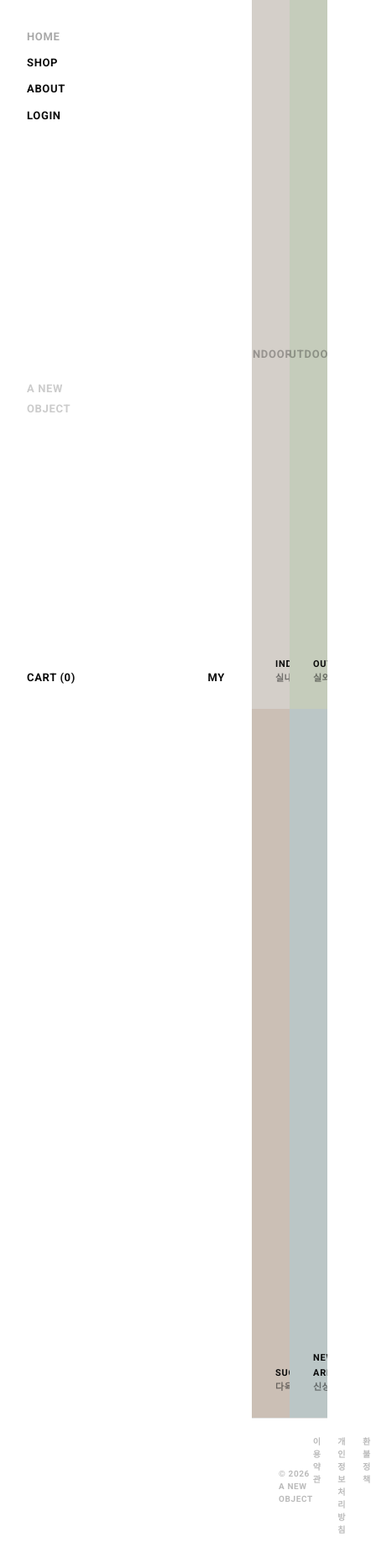
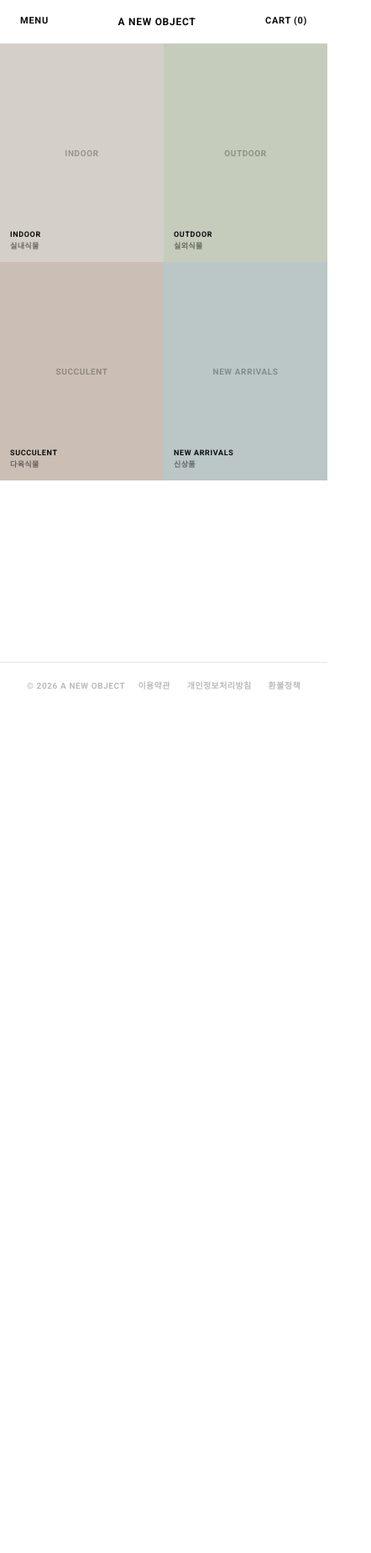
Before and after one commit to dhlim-blip/anewyobject, a Next.js app: page / in a window 390 px wide. Shown: the whole page at 84% size, 442 px wide, since content can reach past the window. After the commit the page ends 844 px from the top, so only its background shows below. Built offline with nearby package versions, Linux system fonts and the light colour scheme.

Commit message:
feat: mobile responsive layout — header, sidebar, homepage, shop grid
Co-Authored-By: Claude Sonnet 4.6 <noreply@anthropic.com>

```diff
--- a/src/app/layout.tsx
+++ b/src/app/layout.tsx
@@ -2,6 +2,7 @@ import type { Metadata } from 'next'
 import { Roboto } from 'next/font/google'
 import './globals.css'
 import Sidebar from '@/components/layout/Sidebar'
+import MobileHeader from '@/components/layout/MobileHeader'
 import Footer from '@/components/layout/Footer'
 import CartHydration from '@/components/CartHydration'
 
@@ -30,9 +31,10 @@ export default function RootLayout({ children }: { children: React.ReactNode })
     <html lang="ko" className={roboto.className}>
       <body className="min-h-screen bg-white text-[#0b0b0b] antialiased">
         <CartHydration />
+        <MobileHeader />
         <div className="flex min-h-screen">
           <Sidebar />
-          <div className="ml-[300px] flex-1 flex flex-col min-w-0">
+          <div className="pt-[52px] lg:pt-0 lg:ml-[300px] flex-1 flex flex-col min-w-0">
             {children}
             <Footer />
           </div>
--- a/src/app/page.tsx
+++ b/src/app/page.tsx
@@ -30,61 +30,38 @@ const FRAMES = [
 export default function Home() {
   return (
     <div className="grid grid-cols-2">
-      {/* Row 1 — 2 full-height frames */}
-      {FRAMES.slice(0, 2).map((frame) => (
+      {FRAMES.map((frame) => (
         <Link
           key={frame.href}
           href={frame.href}
           className="group relative block overflow-hidden"
-          style={{ height: '100vh', backgroundColor: frame.color }}
+          style={{ backgroundColor: frame.color }}
         >
+          {/* Mobile: aspect ratio / Desktop: full viewport height */}
+          <div className="aspect-[3/4] lg:aspect-auto lg:h-screen" />
+
           {/* Hover overlay */}
           <div className="absolute inset-0 bg-[#0b0b0b] opacity-0 group-hover:opacity-[0.07] transition-opacity duration-300" />
 
           {/* Center placeholder label */}
           <div className="absolute inset-0 flex items-center justify-center pointer-events-none">
-            <p className="text-[13px] font-light tracking-[0.06em] uppercase text-[#0b0b0b]/30 select-none">
+            <p className="text-[10px] lg:text-[13px] font-light tracking-[0.06em] uppercase text-[#0b0b0b]/30 select-none text-center px-2">
               {frame.label}
             </p>
           </div>
 
           {/* Bottom label */}
-          <div className="absolute bottom-7 left-7">
-            <p className="text-[11px] font-bold tracking-[0.07em] uppercase text-[#0b0b0b] leading-[1.6]">
+          <div className="absolute bottom-3 left-3 lg:bottom-7 lg:left-7">
+            <p className="text-[9px] lg:text-[11px] font-bold tracking-[0.07em] uppercase text-[#0b0b0b] leading-[1.6]">
               {frame.label}
             </p>
-            <p className="text-[11px] tracking-[0.04em] text-[#0b0b0b]/50">
+            <p className="text-[9px] lg:text-[11px] tracking-[0.04em] text-[#0b0b0b]/50">
               {frame.sub}
             </p>
           </div>
 
           {/* Arrow on hover */}
-          <div className="absolute top-7 right-7 text-[11px] font-bold tracking-[0.06em] uppercase text-[#0b0b0b] opacity-0 group-hover:opacity-100 transition-opacity duration-200">
-            →
-          </div>
-        </Link>
-      ))}
-
-      {/* Row 2 — 2 full-height frames */}
-      {FRAMES.slice(2, 4).map((frame) => (
-        <Link
-          key={frame.href}
-          href={frame.href}
-          className="group relative block overflow-hidden"
-          style={{ height: '100vh', backgroundColor: frame.color }}
-        >
-          <div className="absolute inset-0 bg-[#0b0b0b] opacity-0 group-hover:opacity-[0.07] transition-opacity duration-300" />
-
-          <div className="absolute bottom-7 left-7">
-            <p className="text-[11px] font-bold tracking-[0.07em] uppercase text-[#0b0b0b] leading-[1.6]">
-              {frame.label}
-            </p>
-            <p className="text-[11px] tracking-[0.04em] text-[#0b0b0b]/50">
-              {frame.sub}
-            </p>
-          </div>
-
-          <div className="absolute top-7 right-7 text-[11px] font-bold tracking-[0.06em] uppercase text-[#0b0b0b] opacity-0 group-hover:opacity-100 transition-opacity duration-200">
+          <div className="absolute top-3 right-3 lg:top-7 lg:right-7 text-[11px] font-bold tracking-[0.06em] uppercase text-[#0b0b0b] opacity-0 group-hover:opacity-100 transition-opacity duration-200">
             →
           </div>
         </Link>
--- a/src/app/shop/ShopGrid.tsx
+++ b/src/app/shop/ShopGrid.tsx
@@ -130,7 +130,7 @@ export default function ShopGrid({ products }: { products: Product[] }) {
   }
 
   return (
-    <div className="px-10 pt-10">
+    <div className="px-4 lg:px-10 pt-6 lg:pt-10">
       {blocks.map((block, bi) => {
         const col = (i: number) => COLORS[(block.offset + i) % COLORS.length]
         const card = (p: Product, i: number, ratio: string) => (
@@ -153,7 +153,7 @@ export default function ShopGrid({ products }: { products: Product[] }) {
 
           case 'two-equal':
             return (
-              <div key={bi} className="grid grid-cols-2 gap-x-8">
+              <div key={bi} className="grid grid-cols-2 gap-x-3 lg:gap-x-8">
                 {block.slice.map((p, i) => (
                   <div key={p.id}>{card(p, i, RATIOS.equal)}</div>
                 ))}
@@ -162,7 +162,7 @@ export default function ShopGrid({ products }: { products: Product[] }) {
 
           case 'left-wide':
             return (
-              <div key={bi} className="grid grid-cols-3 gap-x-8">
+              <div key={bi} className="grid grid-cols-3 gap-x-3 lg:gap-x-8">
                 <div className="col-span-2">{card(block.slice[0], 0, RATIOS.wide)}</div>
                 {block.slice[1] && (
                   <div className="col-span-1">{card(block.slice[1], 1, RATIOS.narrow)}</div>
@@ -172,7 +172,7 @@ export default function ShopGrid({ products }: { products: Product[] }) {
 
           case 'right-wide':
             return (
-              <div key={bi} className="grid grid-cols-3 gap-x-8">
+              <div key={bi} className="grid grid-cols-3 gap-x-3 lg:gap-x-8">
                 {block.slice[0] && (
                   <div className="col-span-1">{card(block.slice[0], 0, RATIOS.narrow)}</div>
                 )}
@@ -184,7 +184,7 @@ export default function ShopGrid({ products }: { products: Product[] }) {
 
           case 'three-col':
             return (
-              <div key={bi} className="grid grid-cols-3 gap-x-8">
+              <div key={bi} className="grid grid-cols-3 gap-x-3 lg:gap-x-8">
                 {block.slice.map((p, i) => (
                   <div key={p.id}>{card(p, i, RATIOS.small)}</div>
                 ))}
--- a/src/app/shop/page.tsx
+++ b/src/app/shop/page.tsx
@@ -47,7 +47,7 @@ export default async function ShopPage({ searchParams }: Props) {
   return (
     <div className="min-h-screen">
       {/* Page title row */}
-      <div className="flex items-baseline justify-between px-10 pt-8 pb-8 border-b border-[#e5e5e5]">
+      <div className="flex items-baseline justify-between px-5 lg:px-10 pt-6 lg:pt-8 pb-6 lg:pb-8 border-b border-[#e5e5e5]">
         <h1 className="text-[13px] font-bold tracking-[0.06em] uppercase text-[#0b0b0b]">
           {currentLabel}
         </h1>
--- /dev/null
+++ b/src/components/layout/MobileHeader.tsx
@@ -0,0 +1,87 @@
+'use client'
+
+import Link from 'next/link'
+import { useState } from 'react'
+import { usePathname } from 'next/navigation'
+import { useCartStore } from '@/lib/cart-store'
+
+const NAV = [
+  { label: 'HOME', href: '/' },
+  { label: 'SHOP', href: '/shop' },
+  { label: 'ABOUT', href: '/about' },
+  { label: 'LOGIN', href: '/login' },
+]
+
+export default function MobileHeader() {
+  const [open, setOpen] = useState(false)
+  const count = useCartStore((s) => s.totalCount())
+  const pathname = usePathname()
+
+  return (
+    <>
+      <header className="lg:hidden fixed top-0 left-0 right-0 z-50 bg-white flex items-center justify-between px-6 h-[52px] border-b border-[#f0f0f0]">
+        <button
+          onClick={() => setOpen(true)}
+          className="text-[11px] font-bold tracking-[0.07em] uppercase text-[#0b0b0b]"
+        >
+          MENU
+        </button>
+        <Link
+          href="/"
+          className="text-[12px] tracking-[0.06em] uppercase text-[#0b0b0b] font-bold"
+        >
+          A NEW OBJECT
+        </Link>
+        <Link
+          href="/cart"
+          className="text-[11px] font-bold tracking-[0.06em] uppercase text-[#0b0b0b]"
+        >
+          CART ({count})
+        </Link>
+      </header>
+
+      {/* Drawer overlay */}
+      {open && (
+        <div
+          className="lg:hidden fixed inset-0 z-[60] bg-black/20"
+          onClick={() => setOpen(false)}
+        />
+      )}
+
+      {/* Drawer */}
+      <div
+        className={`lg:hidden fixed top-0 left-0 h-full w-[260px] bg-white z-[70] flex flex-col px-8 py-7 transition-transform duration-300 ${open ? 'translate-x-0' : '-translate-x-full'}`}
+      >
+        <button
+          onClick={() => setOpen(false)}
+          className="self-end text-[11px] font-bold tracking-[0.07em] uppercase text-[#0b0b0b] mb-8"
+        >
+          CLOSE
+        </button>
+        <nav className="flex flex-col">
+          {NAV.map(({ label, href }) => (
+            <Link
+              key={href}
+              href={href}
+              onClick={() => setOpen(false)}
+              className={`block text-[13px] font-bold tracking-[0.05em] leading-[2.6] uppercase transition-opacity duration-150 hover:opacity-40 ${
+                pathname === href ? 'text-[#aaa]' : 'text-[#0b0b0b]'
+              }`}
+            >
+              {label}
+            </Link>
+          ))}
+        </nav>
+        <div className="flex-1 flex items-end pb-4">
+          <Link
+            href="/cart"
+            onClick={() => setOpen(false)}
+            className="text-[13px] font-bold tracking-[0.05em] uppercase text-[#0b0b0b] hover:opacity-40 transition-opacity duration-150"
+          >
+            CART ({count})
+          </Link>
+        </div>
+      </div>
+    </>
+  )
+}
--- a/src/components/layout/Sidebar.tsx
+++ b/src/components/layout/Sidebar.tsx
@@ -22,7 +22,7 @@ export default function Sidebar() {
   const pathname = usePathname()
 
   return (
-    <aside className="fixed top-0 left-0 h-full w-[300px] bg-white z-50 flex flex-col px-8 py-7">
+    <aside className="hidden lg:flex fixed top-0 left-0 h-full w-[300px] bg-white z-50 flex-col px-8 py-7">
       {/* Top nav */}
       <nav className="flex flex-col">
         {NAV.map(({ label, href }) => (
```
